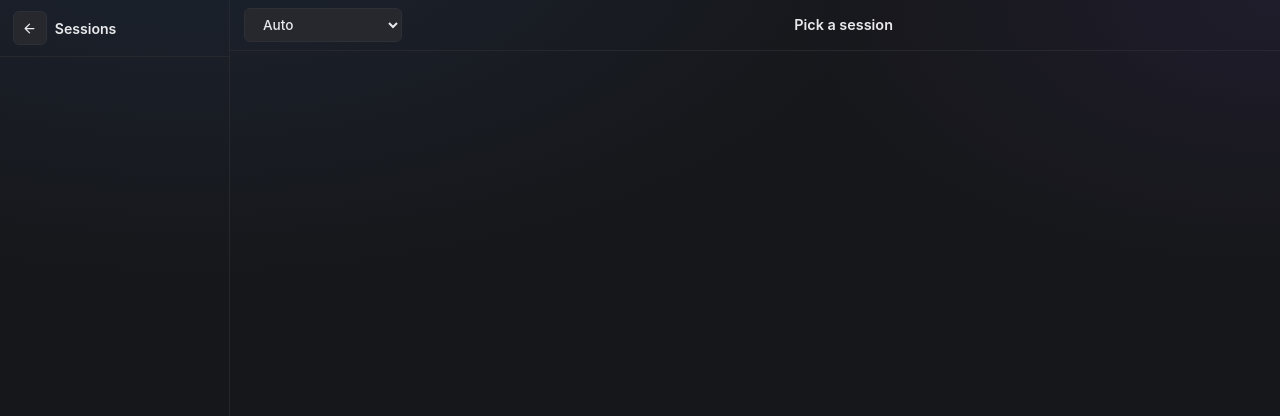
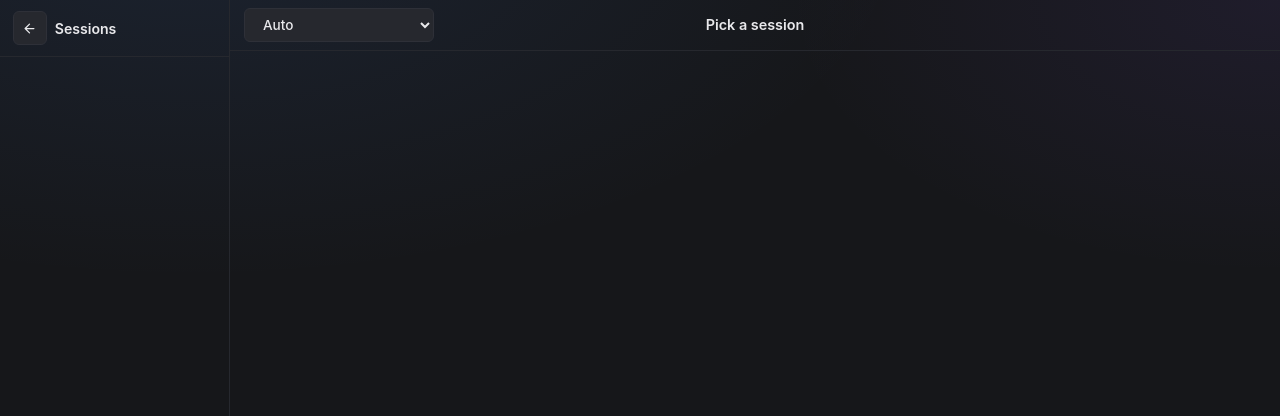
Before and after one commit to bburge14/cadre, a Flask app: template templates/terminal_hub.html in a window 1280 px wide. Shown: the top 416 px of the page. Run offline with Flask 3, Linux system fonts and the light colour scheme; the template is opened without the code that fills it, so the values that code supplies are empty.

Commit message:
Widen theme dropdown, truly center session title
Dropdown widened 158px -> 190px for longer names like "Catppuccin
Mocha" that were still cramped.

Session title switched from flex:1 + text-align:center to
position:absolute + left:50% + translateX(-50%) against the header
itself. flex:1 only centers within whatever space happens to be left
after the left-side controls group -- which drifts off the page's
actual center depending on how wide that group is, explaining why it
looked noticeably off-center. Absolute positioning against the header
centers on the real midpoint every time, independent of the other
elements' widths.

Co-Authored-By: Claude Sonnet 5 <noreply@anthropic.com>
Claude-Session: https://claude.ai/code/session_01M6akbAwzEF5wHDb6eyaaJ9

```diff
--- a/templates/terminal_hub.html
+++ b/templates/terminal_hub.html
@@ -57,9 +57,18 @@
   .term-header {
     display: flex; align-items: center; justify-content: space-between;
     padding: 0.5rem 0.9rem; border-bottom: 1px solid var(--border-soft); flex-shrink: 0;
-    gap: 0.6rem;
+    gap: 0.6rem; position: relative;
   }
-  .term-header .label { font-size: 0.9rem; font-weight: 600; overflow: hidden; text-overflow: ellipsis; white-space: nowrap; }
+  /* Absolutely positioned against the header itself, not flex:1'd into
+     the leftover space next to the controls -- that only centers within
+     whatever's left after the left-side group, which drifts off the
+     page's actual center depending on how wide that group is. This
+     centers on the real midpoint of the header every time. */
+  .term-header .label {
+    font-size: 0.9rem; font-weight: 600; overflow: hidden; text-overflow: ellipsis; white-space: nowrap;
+    position: absolute; left: 50%; transform: translateX(-50%);
+    max-width: 40%; pointer-events: none;
+  }
   .term-header .term-status { font-size: 0.76rem; color: var(--text-faint); flex-shrink: 0; }
   .term-header-actions { display: none; flex-shrink: 0; }
   /* min-width:0 + overflow:hidden on both -- without them, a flex
@@ -122,13 +131,13 @@
         <button class="btn btn-icon" title="Stop" aria-label="Stop" onclick="sessionAction('stop')"><svg viewBox="0 0 24 24" fill="currentColor"><rect x="6" y="6" width="12" height="12" rx="1.5"/></svg></button>
         <button class="btn btn-icon btn-primary" title="Restart" aria-label="Restart" onclick="sessionAction('restart')"><svg viewBox="0 0 24 24" fill="none" stroke="currentColor" stroke-width="2" stroke-linecap="round" stroke-linejoin="round"><path d="M21 12a9 9 0 1 1-3-6.7"/><polyline points="21 3 21 9 15 9"/></svg></button>
       </div>
-      <select class="btn" id="terminal-theme-select" title="Terminal theme (applies to every session)" onchange="saveTerminalTheme(this.value)" style="flex-shrink:0; width: 158px; overflow: hidden; text-overflow: ellipsis; white-space: nowrap;">
+      <select class="btn" id="terminal-theme-select" title="Terminal theme (applies to every session)" onchange="saveTerminalTheme(this.value)" style="flex-shrink:0; width: 190px; overflow: hidden; text-overflow: ellipsis; white-space: nowrap;">
         {% for value, label in terminal_theme_options %}
         <option value="{{ value }}" {{ 'selected' if value == terminal_theme else '' }}>{{ label }}</option>
         {% endfor %}
       </select>
       <span class="term-status" id="term-status"></span>
-      <span class="label" id="term-active-label" style="flex: 1; text-align: center;">Pick a session</span>
+      <span class="label" id="term-active-label">Pick a session</span>
     </div>
     <div id="terminal-wrap"><div id="terminal"></div></div>
     <div id="term-not-running">
```
Also changed, not shown: templates/session_terminal.html (+13 -4 lines), 1 other file.
